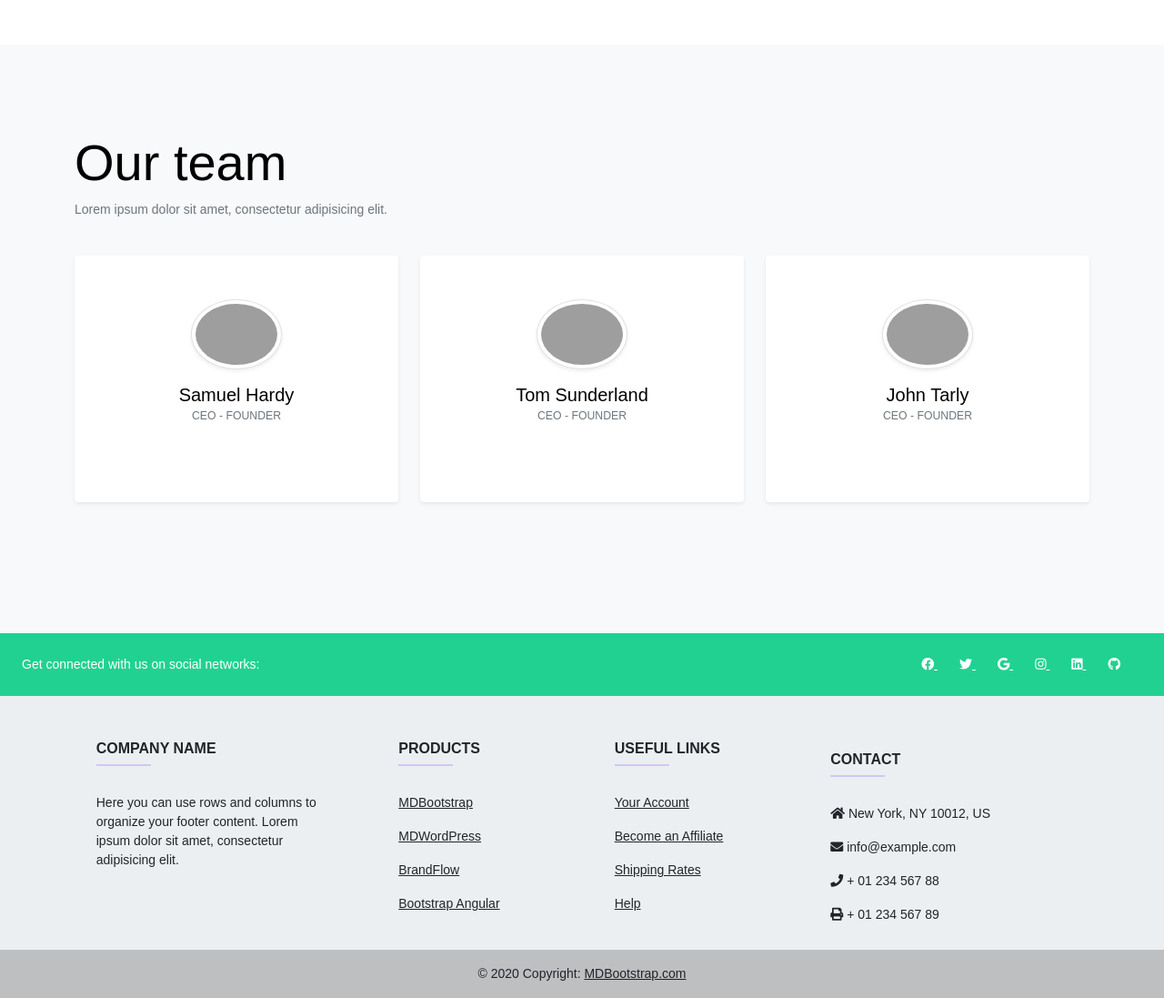
After one commit to WEBG301HL/ASM, a Symfony app: template templates/main/about.html.twig in a window 1280 px wide. The commit adds this page. Shown: the part 1383-2480 px from the top of the page at 91% size. Run offline with Twig, Linux system fonts and the light colour scheme; the template is opened without the code that fills it, so the values that code supplies are empty; some libraries are stand-ins or nearby versions; grey boxes are pictures that could not be loaded.

Commit message:
add about_us page

```diff
--- a/templates/home.html.twig
+++ b/templates/home.html.twig
@@ -58,7 +58,7 @@
           <a class="nav-link" href="{{path('homepage')}}">Product</a>
         </li>
         <li class="nav-item">
-          <a class="nav-link" href="">About Us</a>
+          <a class="nav-link" href="{{path('about_us')}}">About Us</a>
         </li>
         <li class="nav-item">
            {% if app.user %}
--- /dev/null
+++ b/templates/main/about.html.twig
@@ -0,0 +1,97 @@
+{% extends 'home.html.twig' %}
+
+{% block body %}
+<head>
+    <link rel="stylesheet" href="{{asset("styles/about.css")}}" />
+</head>
+
+<div class="bg-light">
+  <div class="container py-5">
+    <div class="row h-100 align-items-center py-5">
+      <div class="col-lg-6">
+        <h1 class="display-4">About us page</h1>
+        <p class="lead text-muted mb-0">Create a minimal about us page using Bootstrap 4.</p>
+        <p class="lead text-muted">Snippet by <a href="https://bootstrapious.com/snippets" class="text-muted">
+                    <u>Bootstrapious</u></a>
+        </p>
+      </div>
+      <div class="col-lg-6 d-none d-lg-block"><img src="https://bootstrapious.com/i/snippets/sn-about/illus.png" alt="" class="img-fluid"></div>
+    </div>
+  </div>
+</div>
+
+<div class="bg-white py-5">
+  <div class="container py-5">
+    <div class="row align-items-center mb-5">
+      <div class="col-lg-6 order-2 order-lg-1"><i class="fa fa-bar-chart fa-2x mb-3 text-primary"></i>
+        <h2 class="font-weight-light">Lorem ipsum dolor sit amet</h2>
+        <p class="font-italic text-muted mb-4">Lorem ipsum dolor sit amet, consectetur adipisicing elit, sed do eiusmod tempor incididunt ut labore et dolore magna aliqua.</p><a href="#" class="btn btn-light px-5 rounded-pill shadow-sm">Learn More</a>
+      </div>
+      <div class="col-lg-5 px-5 mx-auto order-1 order-lg-2"><img src="https://bootstrapious.com/i/snippets/sn-about/img-1.jpg" alt="" class="img-fluid mb-4 mb-lg-0"></div>
+    </div>
+    <div class="row align-items-center">
+      <div class="col-lg-5 px-5 mx-auto"><img src="https://bootstrapious.com/i/snippets/sn-about/img-2.jpg" alt="" class="img-fluid mb-4 mb-lg-0"></div>
+      <div class="col-lg-6"><i class="fa fa-leaf fa-2x mb-3 text-primary"></i>
+        <h2 class="font-weight-light">Lorem ipsum dolor sit amet</h2>
+        <p class="font-italic text-muted mb-4">Lorem ipsum dolor sit amet, consectetur adipisicing elit, sed do eiusmod tempor incididunt ut labore et dolore magna aliqua.</p><a href="#" class="btn btn-light px-5 rounded-pill shadow-sm">Learn More</a>
+      </div>
+    </div>
+  </div>
+</div>
+
+<div class="bg-light py-5">
+  <div class="container py-5">
+    <div class="row mb-4">
+      <div class="col-lg-5">
+        <h2 class="display-4 font-weight-light">Our team</h2>
+        <p class="font-italic text-muted">Lorem ipsum dolor sit amet, consectetur adipisicing elit.</p>
+      </div>
+    </div>
+
+    <div class="row text-center">
+      <!-- Team item-->
+      <div class="col-xl-4 col-sm-6 mb-5">
+        <div class="bg-white rounded shadow-sm py-5 px-4"><img src="https://bootstrapious.com/i/snippets/sn-about/avatar-3.png" alt="" width="100" class="img-fluid rounded-circle mb-3 img-thumbnail shadow-sm">
+          <h5 class="mb-0">Samuel Hardy</h5><span class="small text-uppercase text-muted">CEO - Founder</span>
+          <ul class="social mb-0 list-inline mt-3">
+            <li class="list-inline-item"><a href="#" class="social-link"><i class="fa fa-facebook-f"></i></a></li>
+            <li class="list-inline-item"><a href="#" class="social-link"><i class="fa fa-twitter"></i></a></li>
+            <li class="list-inline-item"><a href="#" class="social-link"><i class="fa fa-instagram"></i></a></li>
+            <li class="list-inline-item"><a href="#" class="social-link"><i class="fa fa-linkedin"></i></a></li>
+          </ul>
+        </div>
+      </div>
+      <!-- End-->
+
+      <!-- Team item-->
+      <div class="col-xl-4 col-sm-6 mb-5">
+        <div class="bg-white rounded shadow-sm py-5 px-4"><img src="https://bootstrapious.com/i/snippets/sn-about/avatar-2.png" alt="" width="100" class="img-fluid rounded-circle mb-3 img-thumbnail shadow-sm">
+          <h5 class="mb-0">Tom Sunderland</h5><span class="small text-uppercase text-muted">CEO - Founder</span>
+          <ul class="social mb-0 list-inline mt-3">
+            <li class="list-inline-item"><a href="#" class="social-link"><i class="fa fa-facebook-f"></i></a></li>
+            <li class="list-inline-item"><a href="#" class="social-link"><i class="fa fa-twitter"></i></a></li>
+            <li class="list-inline-item"><a href="#" class="social-link"><i class="fa fa-instagram"></i></a></li>
+            <li class="list-inline-item"><a href="#" class="social-link"><i class="fa fa-linkedin"></i></a></li>
+          </ul>
+        </div>
+      </div>
+      <!-- End-->
+
+      <!-- Team item-->
+      <div class="col-xl-4 col-sm-6 mb-5">
+        <div class="bg-white rounded shadow-sm py-5 px-4"><img src="https://bootstrapious.com/i/snippets/sn-about/avatar-1.png" alt="" width="100" class="img-fluid rounded-circle mb-3 img-thumbnail shadow-sm">
+          <h5 class="mb-0">John Tarly</h5><span class="small text-uppercase text-muted">CEO - Founder</span>
+          <ul class="social mb-0 list-inline mt-3">
+            <li class="list-inline-item"><a href="#" class="social-link"><i class="fa fa-facebook-f"></i></a></li>
+            <li class="list-inline-item"><a href="#" class="social-link"><i class="fa fa-twitter"></i></a></li>
+            <li class="list-inline-item"><a href="#" class="social-link"><i class="fa fa-instagram"></i></a></li>
+            <li class="list-inline-item"><a href="#" class="social-link"><i class="fa fa-linkedin"></i></a></li>
+          </ul>
+        </div>
+      </div>
+      <!-- End-->
+
+    </div>
+  </div>
+</div>
+ {% endblock %}
```
Also changed, not shown: src/Controller/MainController.php (+13 -6 lines).
